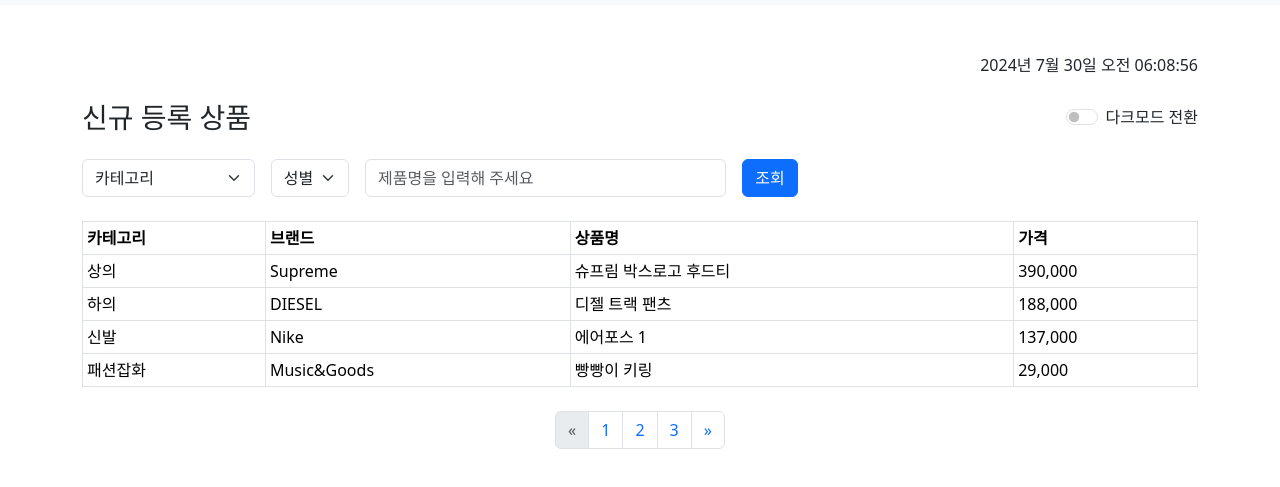
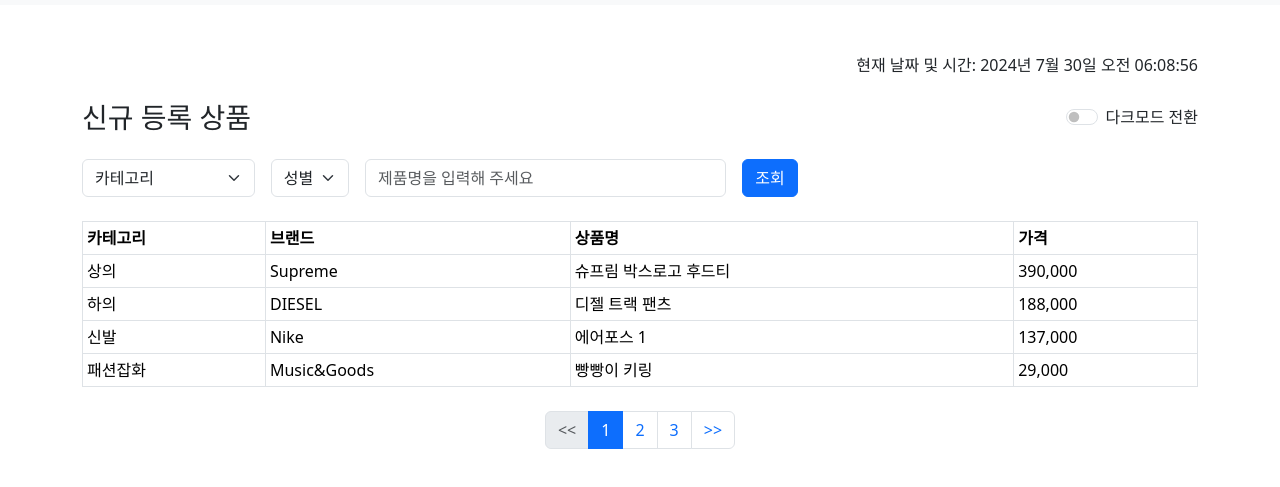
Before and after one commit to Kayjace/OZ, a plain HTML site: page Admin_page_project/index.html in a window 1280 px wide. Shown: the part 61-548 px from the top of the page. Drawn offline with nearby package versions, Linux system fonts and the light colour scheme.

Commit message:
pagination updated
pagination 실제로 작동하게 업데이트

```diff
--- a/Admin_page_project/index.html
+++ b/Admin_page_project/index.html
@@ -86,31 +86,120 @@
 
         <!-- Pagination -->
         <nav aria-label="Page navigation example" class="mt-4">
-            <ul class="pagination justify-content-center">
-                <li class="page-item disabled">
-                    <a class="page-link" href="#" tabindex="-1" aria-disabled="true" aria-label="Previous">
-                        <span aria-hidden="true">&laquo;</span>
-                    </a>
-                </li>
-                <li class="page-item"><a class="page-link" href="#">1</a></li>
-                <li class="page-item"><a class="page-link" href="#">2</a></li>
-                <li class="page-item"><a class="page-link" href="#">3</a></li>
-                <li class="page-item">
-                    <a class="page-link" href="#" aria-label="Next">
-                        <span aria-hidden="true">&raquo;</span>
-                    </a>
-                </li>
+            <ul class="pagination justify-content-center" id="pagination">
+                <!-- Pagination items will be added here dynamically -->
             </ul>
         </nav>
     </div>
 
+
     <script>
+        const data = [
+            { category: "상의", brand: 'Supreme', product: '슈프림 박스로고 후드티', price: '390,000' },
+            { category: "하의", brand: 'DIESEL', product: '디젤 트랙 팬츠', price: '188,000' },
+            { category: "신발", brand: 'Nike', product: '에어포스 1', price: '137,000' },
+            { category: "패션잡화", brand: 'Music&Goods', product: '빵빵이 키링', price: '29,000' },
+            { category: "상의", brand: 'Adidas', product: '아디다스 티셔츠', price: '49,000' },
+            { category: "하의", brand: 'Levi\'s', product: '리바이스 청바지', price: '89,000' },
+            { category: "신발", brand: 'Puma', product: '푸마 스니커즈', price: '75,000' },
+            { category: "패션잡화", brand: 'Louis Vuitton', product: '루이비통 지갑', price: '890,000' },
+            { category: "상의", brand: 'Nike', product: '나이키 후드티', price: '110,000' },
+            { category: "하의", brand: 'H&M', product: 'H&M 스커트', price: '45,000' },
+            { category: "신발", brand: 'Reebok', product: '리복 운동화', price: '95,000' },
+            { category: "패션잡화", brand: 'Gucci', product: '구찌 벨트', price: '450,000' },
+            // Add more items as needed...
+        ];
+
+        const itemsPerPage = 4; // Number of items per page
+        let currentPage = 1; // Current page number
+
+        // Function to display the data for the current page
+        function displayData() {
+            const dataTable = document.getElementById('data-table');
+            dataTable.innerHTML = ''; // Clear existing data
+
+            // Calculate start and end indices for slicing the data array
+            const start = (currentPage - 1) * itemsPerPage;
+            const end = start + itemsPerPage;
+            const paginatedData = data.slice(start, end);
+
+            // Populate the table with the paginated data
+            paginatedData.forEach(item => {
+                const row = dataTable.insertRow();
+                row.insertCell(0).innerHTML = item.category;
+                row.insertCell(1).innerHTML = item.brand;
+                row.insertCell(2).innerHTML = item.product;
+                row.insertCell(3).innerHTML = item.price;
+            });
+
+            updatePagination();
+        }
+
+        // Function to update the pagination controls
+        function updatePagination() {
+            const pagination = document.getElementById('pagination');
+            pagination.innerHTML = ''; // Clear existing pagination
+
+            const totalPages = Math.ceil(data.length / itemsPerPage);
+
+            // Create Previous button
+            const prevLi = document.createElement('li');
+            prevLi.className = 'page-item' + (currentPage === 1 ? ' disabled' : '');
+            const prevA = document.createElement('a');
+            prevA.className = 'page-link';
+            prevA.href = '#';
+            prevA.innerText = '<<';
+            prevA.addEventListener('click', function(e) {
+                e.preventDefault(); // Prevent default link behavior
+                if (currentPage > 1) {
+                    currentPage--; // Decrement current page
+                    displayData(); // Refresh data display
+                }
+            });
+            prevLi.appendChild(prevA);
+            pagination.appendChild(prevLi);
+
+            // Create pagination buttons
+            for (let i = 1; i <= totalPages; i++) {
+                const li = document.createElement('li');
+                li.className = 'page-item' + (i === currentPage ? ' active' : '');
+                const a = document.createElement('a');
+                a.className = 'page-link';
+                a.href = '#';
+                a.innerText = i;
+                a.addEventListener('click', function(e) {
+                    e.preventDefault(); // Prevent default link behavior
+                    currentPage = i; // Set current page
+                    displayData(); // Refresh data display
+                });
+                li.appendChild(a);
+                pagination.appendChild(li);
+            }
+
+            // Create Next button
+            const nextLi = document.createElement('li');
+            nextLi.className = 'page-item' + (currentPage === totalPages ? ' disabled' : '');
+            const nextA = document.createElement('a');
+            nextA.className = 'page-link';
+            nextA.href = '#';
+            nextA.innerText = '>>';
+            nextA.addEventListener('click', function(e) {
+                e.preventDefault(); // Prevent default link behavior
+                if (currentPage < totalPages) {
+                    currentPage++; // Increment current page
+                    displayData(); // Refresh data display
+                }
+            });
+            nextLi.appendChild(nextA);
+            pagination.appendChild(nextLi);
+        }
+
         // Function to update the current date and time
         function updateDateTime() {
             const now = new Date();
             const options = { year: 'numeric', month: 'long', day: 'numeric', hour: '2-digit', minute: '2-digit', second: '2-digit', hour12: true };
             const formattedDate = now.toLocaleString('ko-KR', options);
-            document.getElementById('date-time').innerText = `${formattedDate}`;
+            document.getElementById('date-time').innerText = `현재 날짜 및 시간: ${formattedDate}`;
         }
 
         // Call the function initially to display the date and time
@@ -118,7 +207,6 @@
 
         // Update the date and time every second
         setInterval(updateDateTime, 1000);
-
 
         // Initialize the theme on page load
         if (!document.documentElement.hasAttribute("data-bs-theme")) {
@@ -131,24 +219,8 @@
             document.documentElement.setAttribute("data-bs-theme", newTheme);
         });
 
-        // Sample data for the table
-        const data = [
-            { category: "상의", brand: 'Supreme', product: '슈프림 박스로고 후드티', price: '390,000' },
-            { category: "하의", brand: 'DIESEL', product: '디젤 트랙 팬츠', price: '188,000' },
-            { category: "신발", brand: 'Nike', product: '에어포스 1', price: '137,000' },
-            { category: "패션잡화", brand: 'Music&Goods', product: '빵빵이 키링', price: '29,000' },
-            // Add more items as needed...
-        ];
-
-        const dataTable = document.getElementById('data-table');
-
-        data.forEach((item) => {
-            const row = dataTable.insertRow();
-            row.insertCell(0).innerHTML = item.category;
-            row.insertCell(1).innerHTML = item.brand;
-            row.insertCell(2).innerHTML = item.product;
-            row.insertCell(3).innerHTML = item.price;
-        });
+        // Display the initial data
+        displayData();
     </script>
     <script src="https://cdn.jsdelivr.net/npm/bootstrap@5.3.1/dist/js/bootstrap.bundle.min.js" integrity="sha384-HwwvtgBNo3bZJJLYd8oVXjrBZt8cqVSpeBNS5n7C8IVInixGAoxmnlMuBnhbgrkm" crossorigin="anonymous"></script>
 </body>
```
